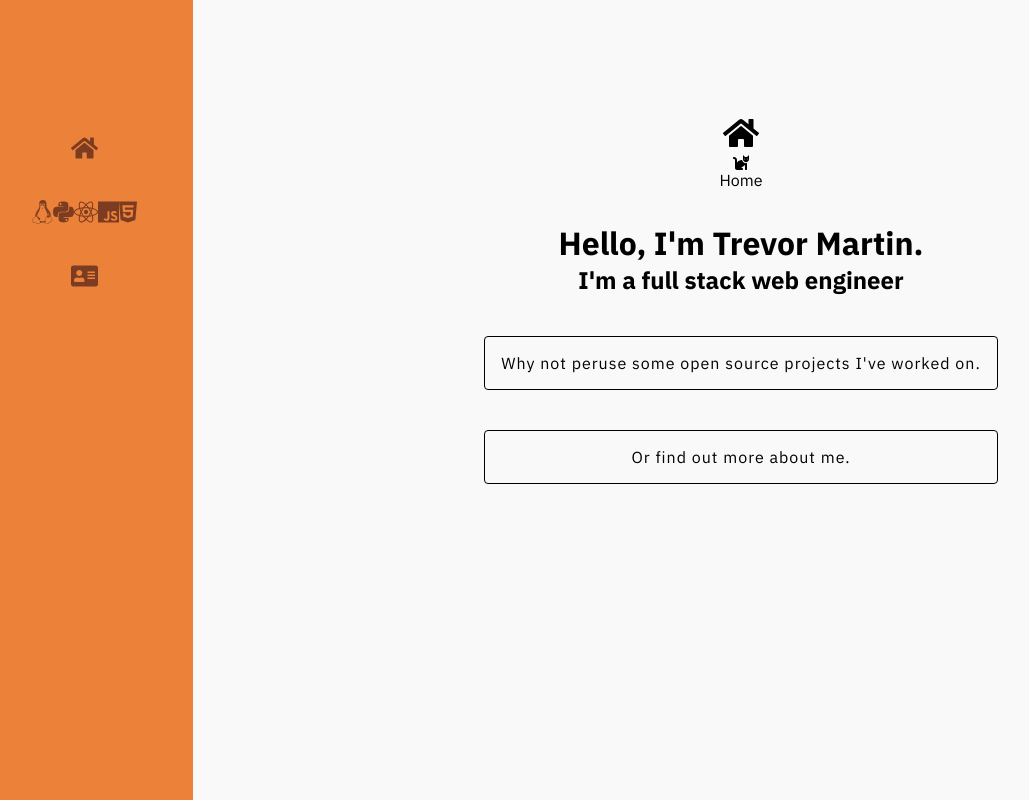
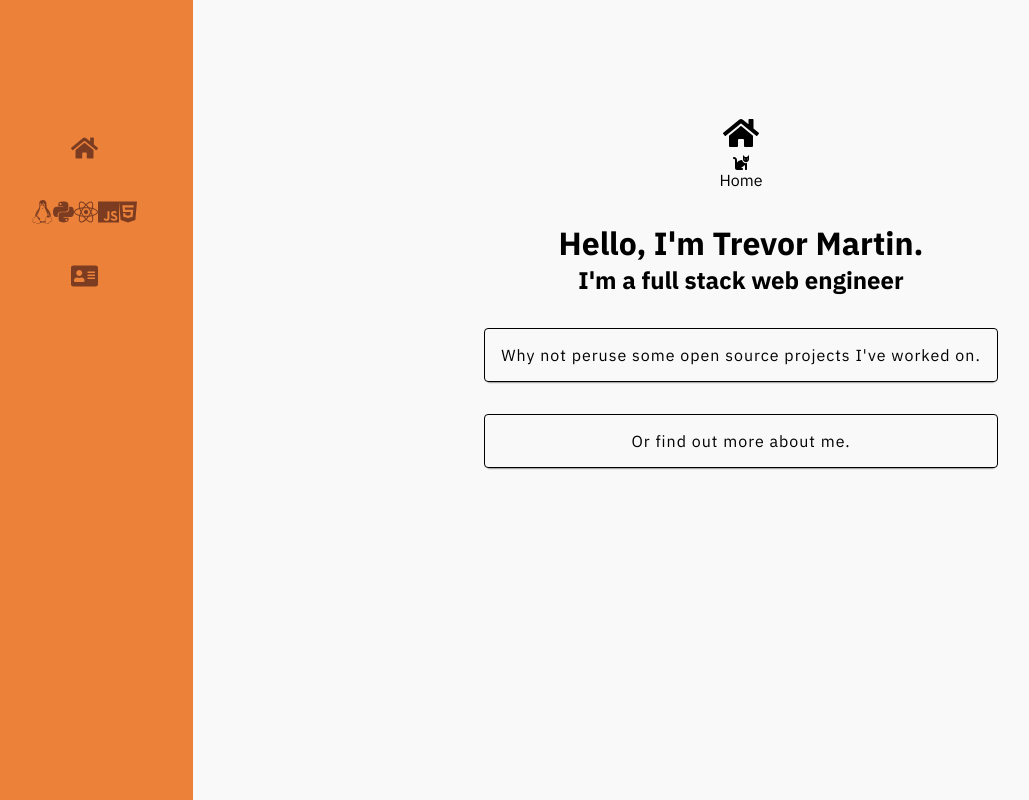
Before and after one commit to trevorjamesmartin/trevorjmartin.com, a React (Create React App) app: page / in a window 1280 px wide. Shown: the whole page, without its empty margins (24-1053 px from the left). Built offline with nearby package versions, Linux system fonts and the light colour scheme.

Commit message:
single edged shadow, no more br

```diff
--- a/src/components/Card/card.css
+++ b/src/components/Card/card.css
@@ -10,6 +10,9 @@
   padding: 1rem;
   border-radius: 7px;
   z-index: 1;
+  -webkit-box-shadow: 0 4px 3px -4px black;
+  -moz-box-shadow: 0 4px 3px -4x black;
+  box-shadow: 0 4px 3px -4px black;
 }
 .card-img {
   filter: brightness(50%);
@@ -69,6 +72,9 @@
   background-color: #7c3c21;
   color: #e8e4e1;
   border-radius: 1rem;
+  -webkit-box-shadow: 0 7px 5px -5px black;
+  -moz-box-shadow: 0 7px 5px -5px black;
+  box-shadow: 0 7px 5px -5px black;
 }
 .card-table {
   margin-top: 5rem;
--- a/src/components/Home/home.css
+++ b/src/components/Home/home.css
@@ -12,3 +12,9 @@
   justify-content: space-evenly;
   align-items: center;
 }
+.hello-links {
+  display: flex;
+  justify-content: space-evenly;
+  align-items: center;
+  flex-flow: column;
+}
--- a/src/components/Home/index.js
+++ b/src/components/Home/index.js
@@ -15,9 +15,7 @@ const Home = (props) => {
       <div className="hello-world">
         <h1>Hello, I'm Trevor Martin.</h1>
         <h2>I'm a full stack web engineer</h2>
-        <br />
-        <br />
-        <ul>
+        <div className="hello-links">
           <PageRef
             name="projects"
             url="/projects"
@@ -25,9 +23,6 @@ const Home = (props) => {
             normalColor="black"
             text="Why not peruse some open source projects I've worked on."
           />
-
-          <br />
-          <br />
           <PageRef
             name="about"
             url="/about"
@@ -35,7 +30,9 @@ const Home = (props) => {
             normalColor="black"
             text="Or find out more about me."
           />
-        </ul>
+          <br />{" "}
+          {/* why does the shadow above depend on some element being here? */}
+        </div>
       </div>
     </div>
   );
--- a/src/components/PageRef/index.jsx
+++ b/src/components/PageRef/index.jsx
@@ -1,6 +1,6 @@
 import React, { useState } from "react";
 import { useHistory } from "react-router-dom";
-
+// import "./pageref.css";
 /**
  * Page Reference
  * @param {*} url push to this location on click
@@ -14,11 +14,13 @@ const PageRef = ({ url, text, name, hoverColor, normalColor }) => {
   const [linkState, setLinkState] = useState({ name: undefined });
 
   return (
-    <li
+    <div
       onClick={() => history.push(url)}
       name={name}
       className={
-        linkState.name === name ? "nav-link-text-selected" : "nav-link-text"
+        linkState.name === name
+          ? "nav-link-text-selected page-ref"
+          : "nav-link-text page-ref"
       }
       onMouseEnter={() => setLinkState({ name })}
       onMouseLeave={() => setLinkState({ name: undefined })}
@@ -29,11 +31,21 @@ const PageRef = ({ url, text, name, hoverColor, normalColor }) => {
               borderRadius: "4px",
               padding: "1rem",
               cursor: "pointer",
+              boxShadow: "0 4px 2px -4px black",
+              MozBoxShadow: "0 4px 2px -4px black",
+              WebkitBoxShadow: "0 4px 2px -4px black",
+              minWidth: "100%",
+              marginTop: "2rem",
             }
           : {
               border: `1px solid ${normalColor}`,
               borderRadius: "4px",
               padding: "1rem",
+              boxShadow: "0 4px 2px -4px black",
+              MozBoxShadow: "0 4px 2px -4px black",
+              WebkitBoxShadow: "0 4px 2px -4px black",
+              minWidth: "100%",
+              marginTop: "2rem",
             }
       }
     >
@@ -46,7 +58,7 @@ const PageRef = ({ url, text, name, hoverColor, normalColor }) => {
       >
         {text}
       </p>
-    </li>
+    </div>
   );
 };
 
```
